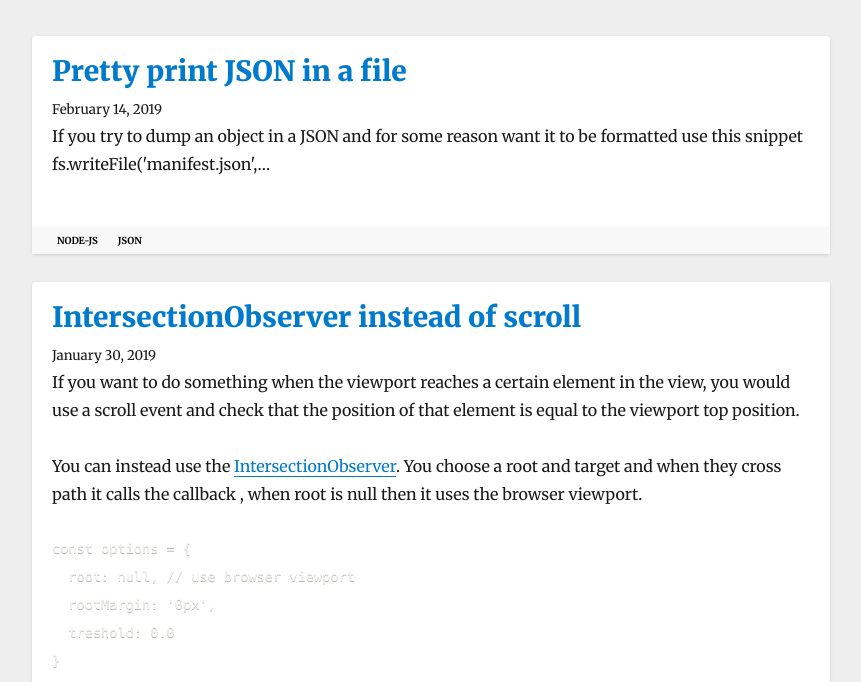
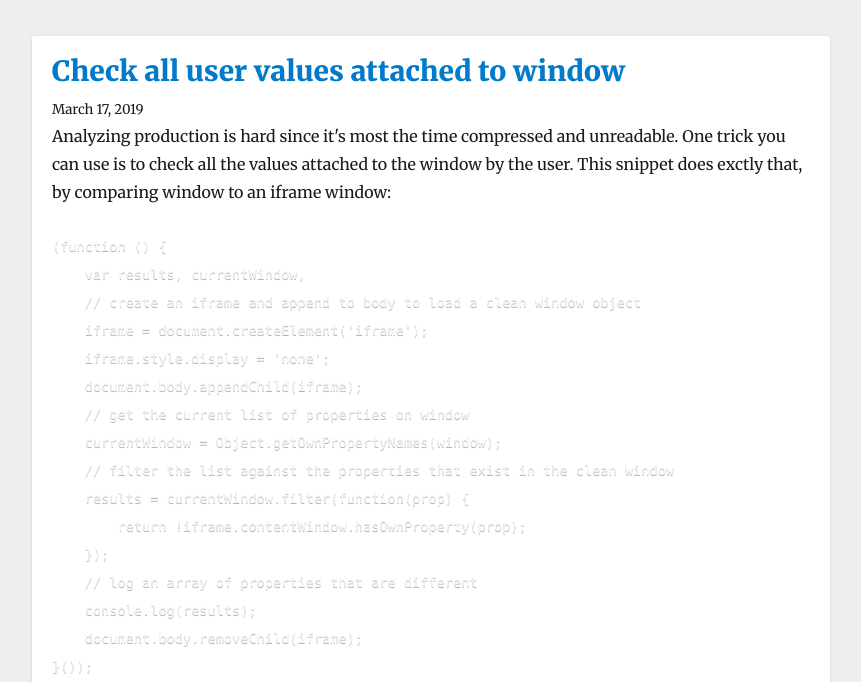
Before and after one commit to roine/Roine, a Gatsby site: page / in a window 1280 px wide. Shown: the part 118-800 px from the top of the page, without its empty margins (209-1070 px from the left). Built offline with nearby package versions, Linux system fonts and the light colour scheme; Gatsby itself is replaced by a stand-in of ours; some packages are replaced by stand-ins of ours; code samples lack their colours.

Commit message:
Add TIL and create new article

````diff
--- /dev/null
+++ b/content/blog/2019-03-18-check-all-user-values-attached-to-window/index.md
@@ -0,0 +1,27 @@
+---
+path: /check-all-user-values-attached-to-window
+title: Check all user values attached to window
+date: '2019-03-17T22:33:28.625Z'
+tags: [til, javascript]
+---
+Analyzing production is hard since it's most the time compressed and unreadable. One trick you can use is to check all the values attached to the window by the user. This snippet does exctly that, by comparing window to an iframe window:
+```javascript
+(function () {
+    var results, currentWindow,
+    // create an iframe and append to body to load a clean window object
+    iframe = document.createElement('iframe');
+    iframe.style.display = 'none';
+    document.body.appendChild(iframe);
+    // get the current list of properties on window
+    currentWindow = Object.getOwnPropertyNames(window);
+    // filter the list against the properties that exist in the clean window
+    results = currentWindow.filter(function(prop) {
+        return !iframe.contentWindow.hasOwnProperty(prop);
+    });
+    // log an array of properties that are different
+    console.log(results);
+    document.body.removeChild(iframe);
+}());
+```
+
+__Source: https://stackoverflow.com/questions/17246309/get-all-user-defined-window-properties__
````
Also changed, not shown: content/blog/2019-02-14-pretty-print-json-in-file/index.md (+1 -1 lines).
